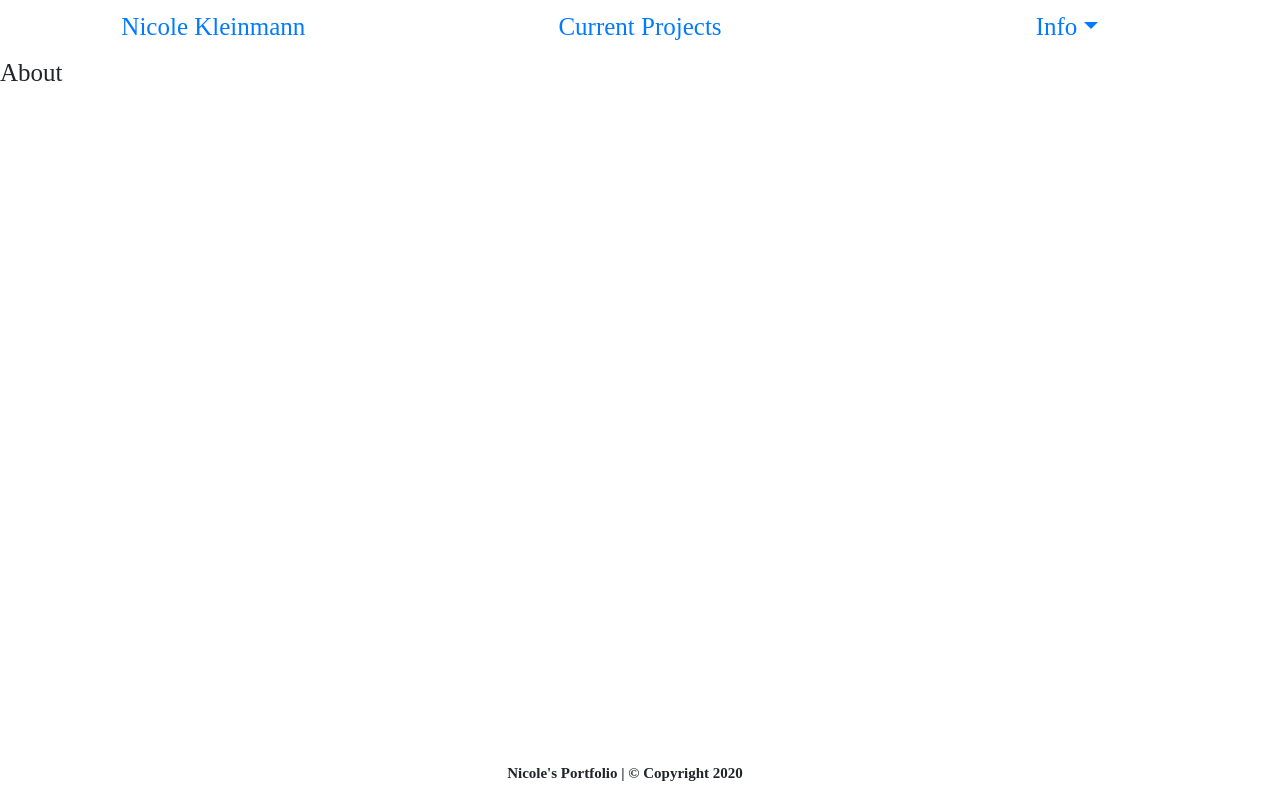
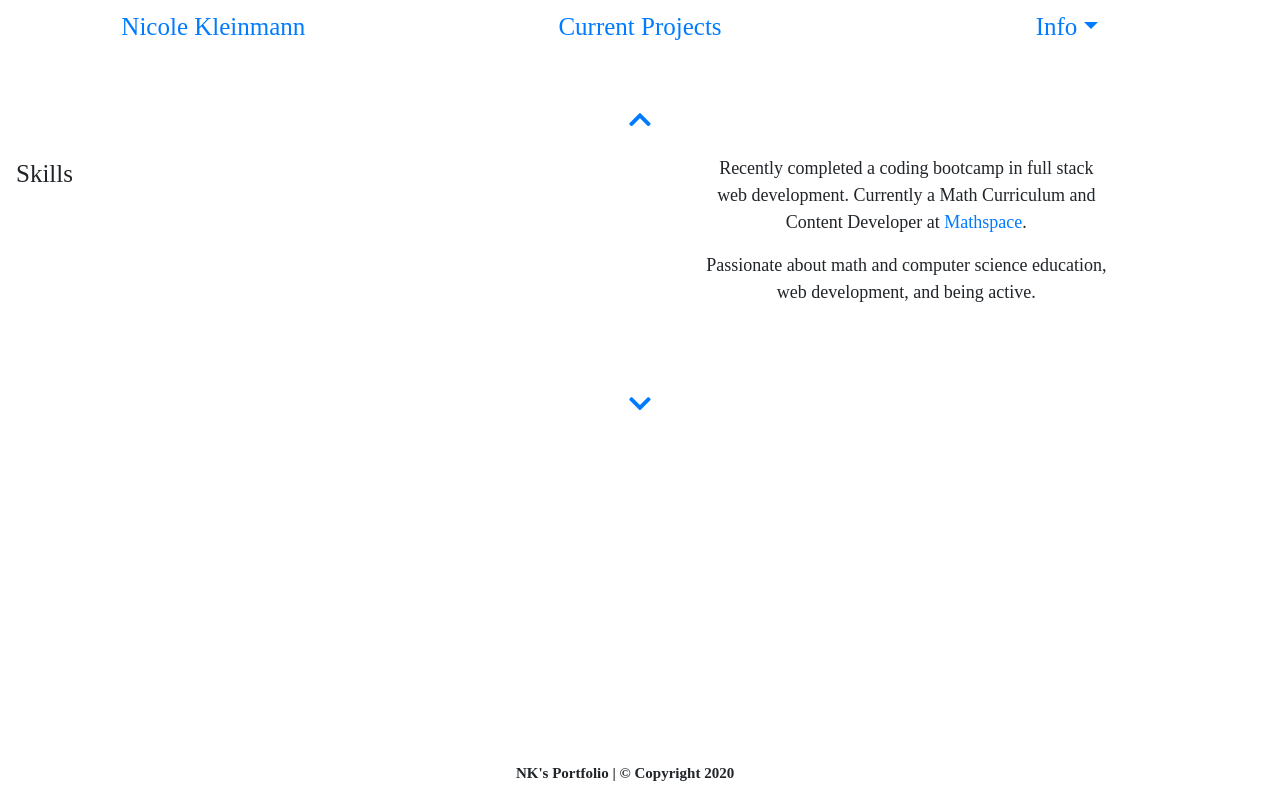
Before and after one commit to nkleinmann/NKportfolio, a React (Create React App) app: page /about in a window 1280 px wide. Built offline with nearby package versions, Linux system fonts and the light colour scheme; a web font is replaced by a local one.

Commit message:
arrows and about paragraph

```diff
--- a/src/App.css
+++ b/src/App.css
@@ -15,3 +15,7 @@
     width: 100vw;
     font-size: 15px;
 }
+
+.aboutMe {
+    font-size: 18px;
+}
--- a/src/components/layout/footer/footer.jsx
+++ b/src/components/layout/footer/footer.jsx
@@ -4,7 +4,7 @@ import Row from "react-bootstrap/Row";
 function Footer() {
     return (
         <Row className="footer justify-content-center">
-            <footer className="m-3"><strong>Nicole's Portfolio | &copy; Copyright {new Date().getFullYear()}</strong></footer>
+            <footer className="m-3"><strong>NK's Portfolio | &copy; Copyright {new Date().getFullYear()}</strong></footer>
         </Row>
     )
 }
--- a/src/views/about.jsx
+++ b/src/views/about.jsx
@@ -3,12 +3,31 @@ import Row from "react-bootstrap/Row";
 import Col from "react-bootstrap/Col";
 
 function About() {
-    return(
-        <Row>
-            <Col>
-            <p>About</p>
-            </Col>
-        </Row>
+    return (
+        <div>
+            <a href="/projects">
+                <div className="mt-5 text-center">
+                    <i className="fas fa-chevron-up" />
+                </div>
+            </a>
+            <Row>
+                <Col xs={12} sm={6} className="m-3">
+                    Skills
+                </Col>
+                <Col xs={12} sm={4} className="m-3 text-center aboutMe">
+                    <p>Recently completed a coding bootcamp in full stack web development. Currently a Math Curriculum and Content Developer at <a href="https://mathspace.co/us" target="_blank">Mathspace</a>.
+                    </p>
+                    <p>
+                        Passionate about math and computer science education, web development, and being active.
+                    </p>
+                </Col>
+            </Row>
+            <a href="/contact">
+                <div className="mt-5 text-center">
+                    <i className="fas fa-chevron-down" />
+                </div>
+            </a>
+        </div>
     )
 }
 
--- a/src/views/contact.jsx
+++ b/src/views/contact.jsx
@@ -3,12 +3,24 @@ import Row from "react-bootstrap/Row";
 import Col from "react-bootstrap/Col";
 
 function Contact() {
-    return(
-        <Row>
-            <Col>
-            <p>contact</p>
-            </Col>
-        </Row>
+    return (
+        <div>
+            <a href="/about">
+                <div className="mt-5 text-center">
+                    <i className="fas fa-chevron-up" />
+                </div>
+            </a>
+            <Row>
+                <Col>
+                    <p>contact</p>
+                </Col>
+            </Row>
+            <a href="/">
+                <div className="mt-5 text-center">
+                    <i className="fas fa-chevron-down" />
+                </div>
+            </a>
+        </div>
     )
 }
 
--- a/src/views/home.jsx
+++ b/src/views/home.jsx
@@ -34,6 +34,11 @@ class Home extends React.Component {
                         />
                     </Col>
                 </Row>
+                <a href="/projects">
+                    <div className="mt-5 text-center">
+                        <i className="fas fa-chevron-down" />
+                    </div>
+                </a>
             </div>
         )
     }
--- a/src/views/projects.jsx
+++ b/src/views/projects.jsx
@@ -3,12 +3,24 @@ import Row from "react-bootstrap/Row";
 import Col from "react-bootstrap/Col";
 
 function Projects() {
-    return(
-        <Row>
-            <Col>
-            <p>Projects</p>
-            </Col>
-        </Row>
+    return (
+        <div>
+            <a href="/">
+                <div className="mt-5 text-center">
+                    <i className="fas fa-chevron-up" />
+                </div>
+            </a>
+            <Row>
+                <Col>
+                    <p>Projects</p>
+                </Col>
+            </Row>
+            <a href="/about">
+                <div className="mt-5 text-center">
+                    <i className="fas fa-chevron-down" />
+                </div>
+            </a>
+        </div>
     )
 }
 
```
